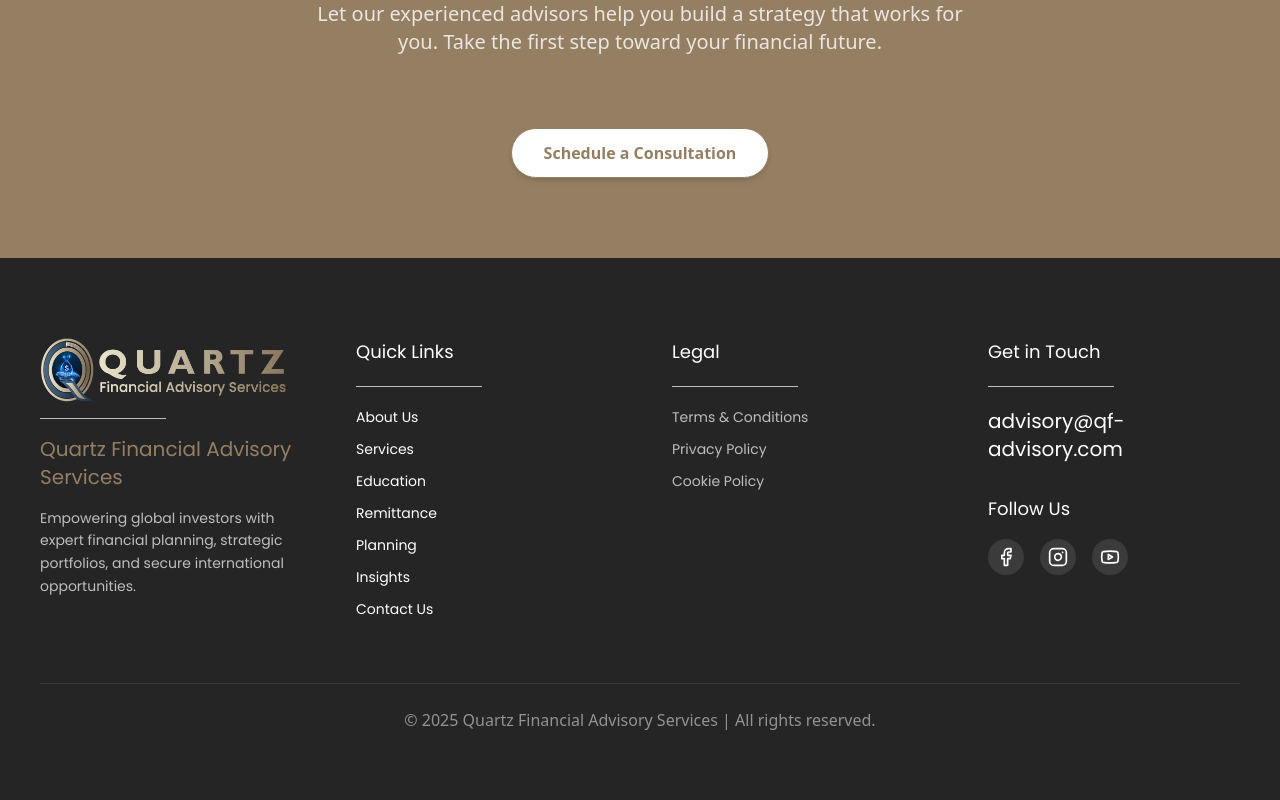
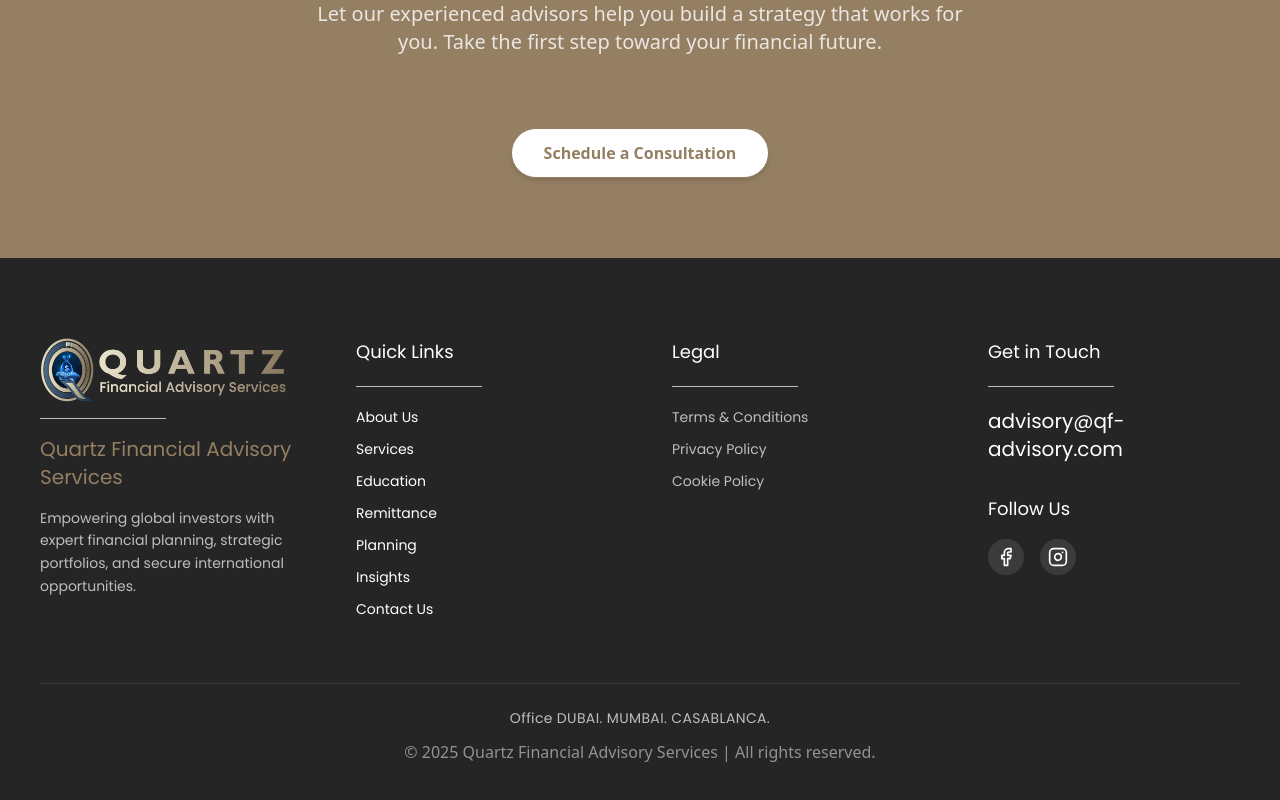
Before and after one commit to SUBHAJIT555/quartz, a React (Vite) app: page / in a window 1280 px wide. Shown: the part 3902-4702 px from the top of the page. Before the commit the page ends 4674 px from the top, so only its background shows below. Built offline with nearby package versions, Linux system fonts and the light colour scheme.

Commit message:
update: footer

```diff
--- a/src/components/Footer.tsx
+++ b/src/components/Footer.tsx
@@ -1,4 +1,4 @@
-import { ArrowUpRight, Facebook, Instagram, Youtube } from "lucide-react";
+import { ArrowUpRight, Facebook, Instagram } from "lucide-react";
 import FooterLogo from "../assets/images/logo/QuartzLight.webp";
 import { Link } from "react-router-dom";
 
@@ -109,15 +109,11 @@ const Footer = () => {
             {[
               {
                 icon: Facebook,
-                href: "https://www.facebook.com/profile.php?id=61574824925807",
+                href: "https://www.facebook.com/profile.php?id=61578375064590&rdid=3ZYmIVcDXGMCobIe&share_url=https%3A%2F%2Fwww.facebook.com%2Fshare%2F18qKdvkrKh%2F",
               },
               {
                 icon: Instagram,
                 href: "https://www.instagram.com/qfinanceadvisory/",
-              },
-              {
-                icon: Youtube,
-                href: "https://www.youtube.com/@QuartzFinancialAdvisoryService",
               },
             ].map(({ icon: Icon, href }, i) => (
               <a
@@ -133,9 +129,14 @@ const Footer = () => {
       </div>
 
       {/* Bottom Line */}
-      <div className="mt-16 border-t border-white/10 pt-6 text-center text-white/50">
-        © {new Date().getFullYear()}{" "}
-        <a href="">Quartz Financial Advisory Services</a> | All rights reserved.
+      <div className="mt-16 border-t border-white/10 pt-6 text-center">
+        <p className="text-white/70 font-Text text-sm tracking-wide mb-3">
+          Office DUBAI. MUMBAI. CASABLANCA.
+        </p>
+        <p className="text-white/50">
+          © {new Date().getFullYear()}{" "}
+          <a href="">Quartz Financial Advisory Services</a> | All rights reserved.
+        </p>
       </div>
     </footer>
   );
```
Also changed, not shown: 1 other file (tests, documents, lock files or other folders).
